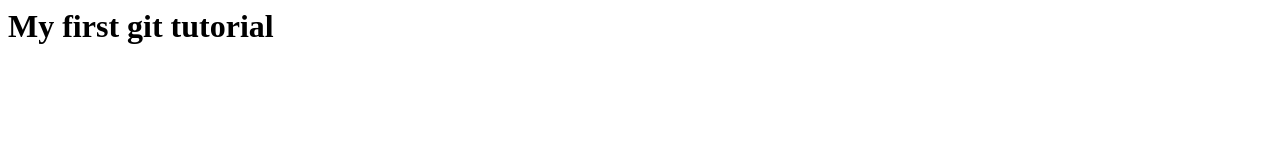
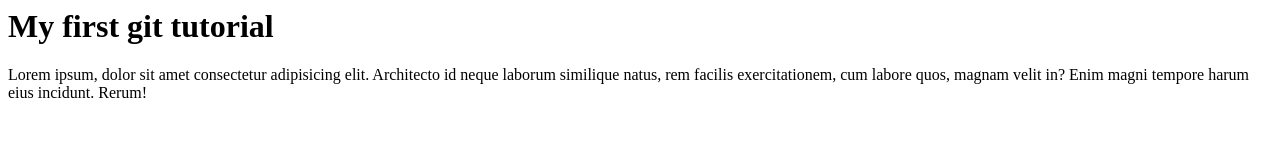
Before and after one commit to Shreyojit/tinder_demo, a plain HTML site: page index.html in a window 1280 px wide. Drawn offline with Linux system fonts and the light colour scheme.

Commit message:
Added paragraph

```diff
--- a/index.html
+++ b/index.html
@@ -1 +1,2 @@
 <h1>My first git tutorial</h1>
+<p>Lorem ipsum, dolor sit amet consectetur adipisicing elit. Architecto id neque laborum similique natus, rem facilis exercitationem, cum labore quos, magnam velit in? Enim magni tempore harum eius incidunt. Rerum!</p>
```
